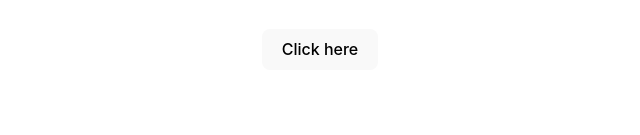
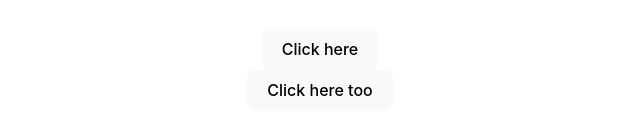
Before and after one commit to uadson/vuejs-course, a React (Vite) app in the folder code/components/: page / in a window 1280 px wide. Shown: the part 777-912 px from the top of the page, without its empty margins (320-960 px from the left). Before the commit the page ends 879 px from the top, so only its background shows below. Built offline with nearby package versions, Linux system fonts and the light colour scheme.

Commit message:
class 8: event function

```diff
--- a/code/components/src/components/Events.jsx
+++ b/code/components/src/components/Events.jsx
@@ -10,6 +10,11 @@ const Events = () => {
             <div>
                 <button onClick={handleMyEvent}>Click here</button>
             </div>
+            <div>
+                <button onClick={() => {
+                    console.log('Button clicked 2')
+                }}>Click here too</button>
+            </div>
         </div>
     )
 }
```
